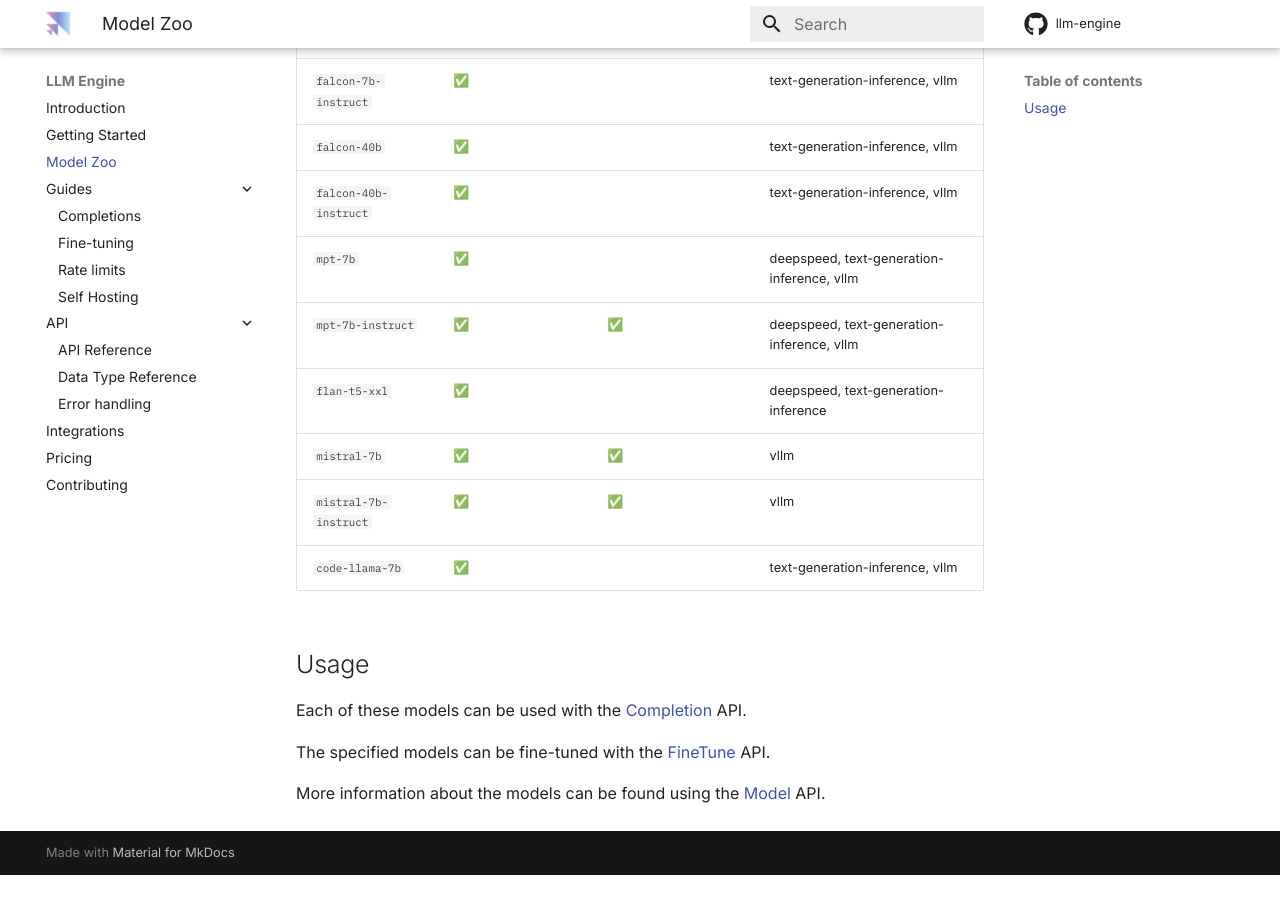
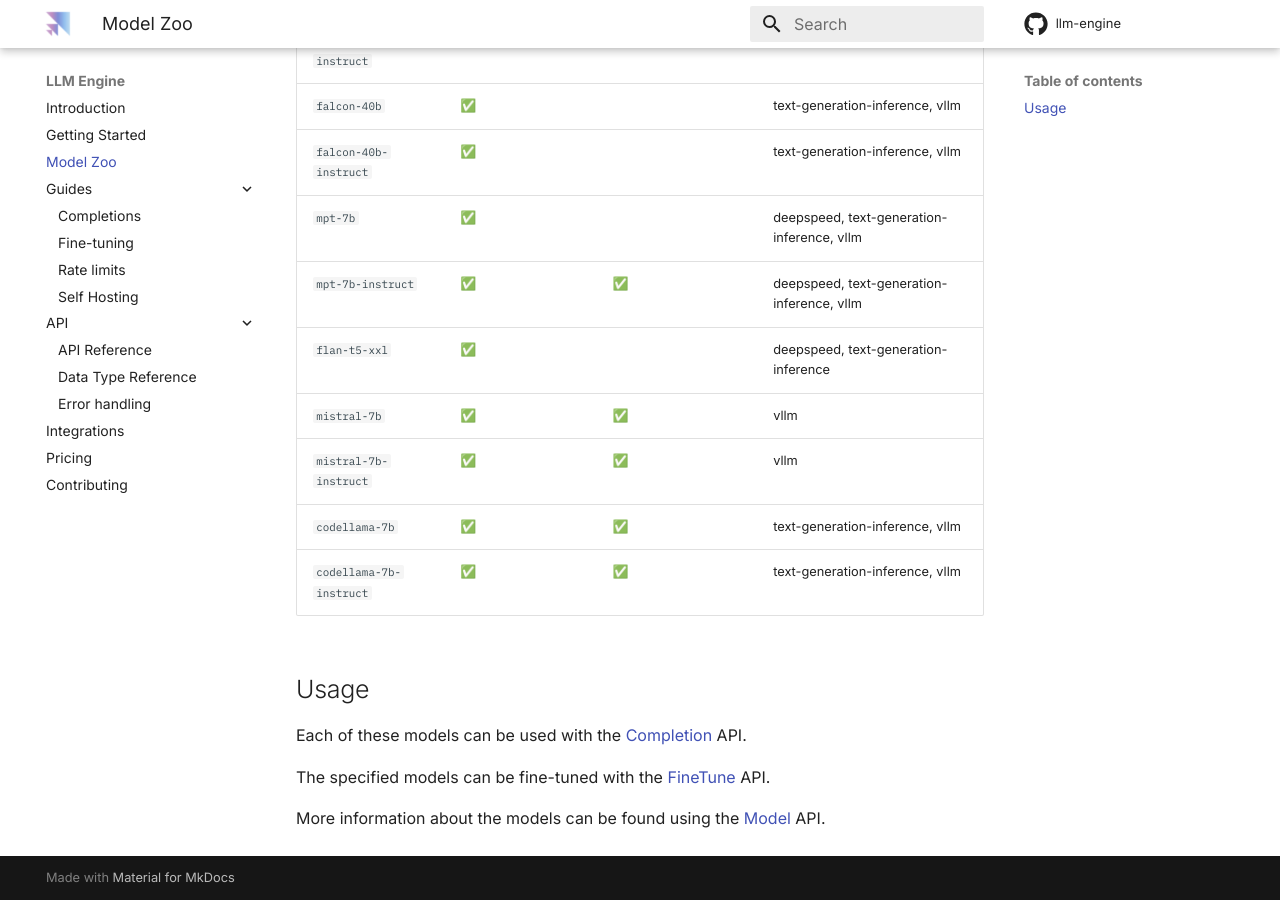
Before and after one commit to scaleapi/llm-engine, an MkDocs documentation site: the page built from docs/model_zoo.md, in a window 1280 px wide and 900 px high, scrolled down 654 px. Built offline with MkDocs 1.6.1 and Material for MkDocs 9.7.7, drawn with Linux system fonts in a browser that asks for light colours; comment, search, counter and statistics services are not loaded; before the commit the page ends 1529 px from its top, so only the background shows below that.

Commit message:
add codellama-7b-instruct to llm-engine, name refactor for codellama

```diff
--- a/docs/model_zoo.md
+++ b/docs/model_zoo.md
@@ -20,7 +20,8 @@
 | `flan-t5-xxl`         | ✅                       |                            | deepspeed, text-generation-inference |
 | `mistral-7b`         | ✅                       |   ✅                         | vllm |
 | `mistral-7b-instruct`         | ✅                       |    ✅                        | vllm |
-| `code-llama-7b`         | ✅                       |                            | text-generation-inference, vllm |
+| `codellama-7b`         | ✅                       | ✅                           | text-generation-inference, vllm |
+| `codellama-7b-instruct`         | ✅                       | ✅                           | text-generation-inference, vllm |
 
 ## Usage
 
```
Also changed, not shown: 1 other file.
